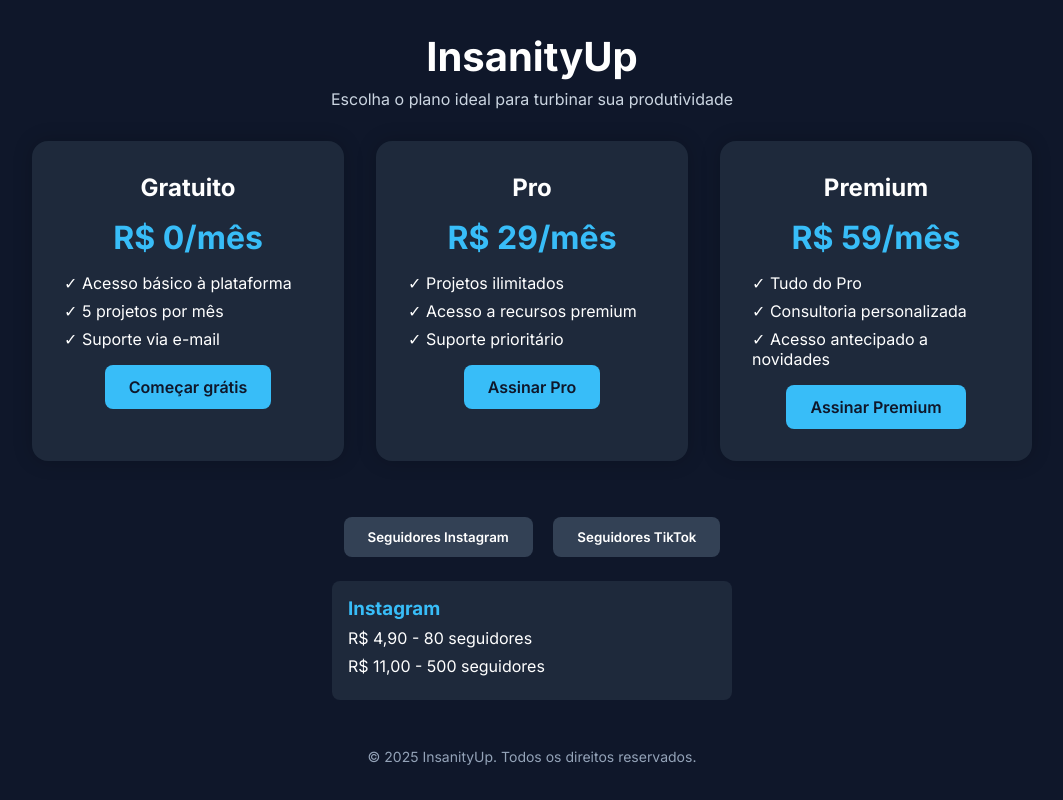
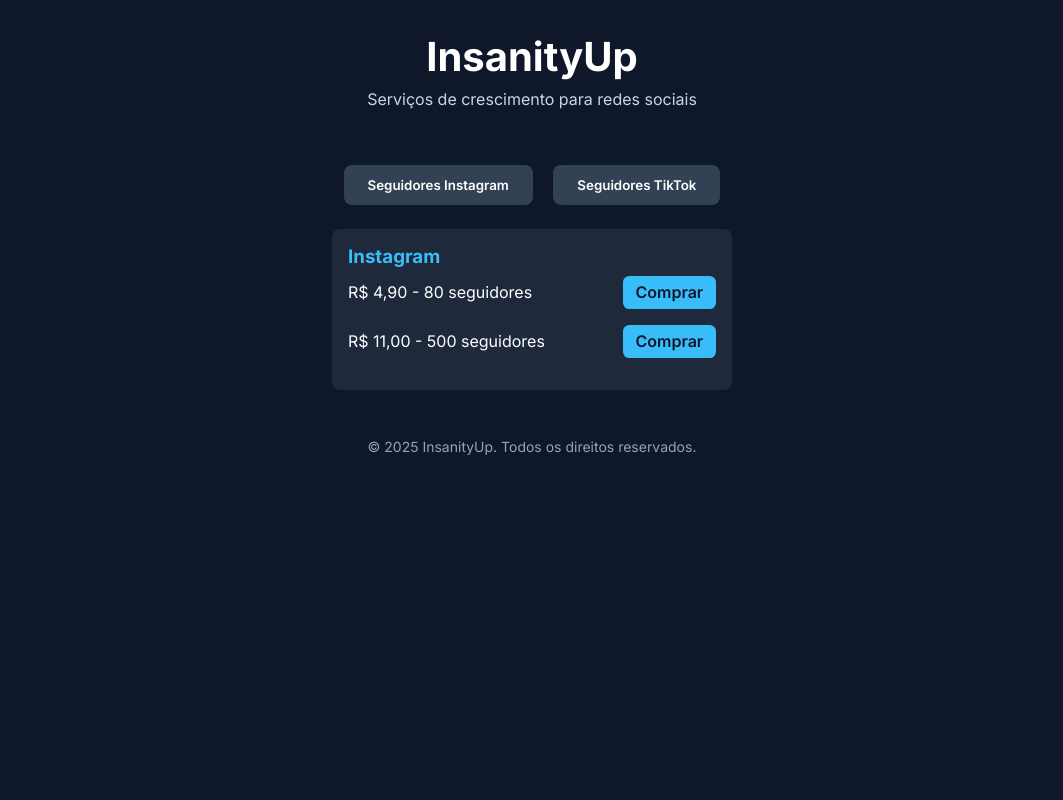
Before and after one commit to rxzimminex/NinjaLabsvendas, a plain HTML site: page index.html in a window 1280 px wide. Both pictures are taken after a click on the button "Seguidores Instagram". Shown: the whole page, without its empty margins (108-1171 px from the left). Drawn offline with Linux system fonts and the light colour scheme.

Commit message:
Update index.html

```diff
--- a/index.html
+++ b/index.html
@@ -2,7 +2,7 @@
 <head>
   <meta charset="UTF-8" />
   <meta name="viewport" content="width=device-width, initial-scale=1.0" />
-  <title>InsanityUp - Planos</title>
+  <title>InsanityUp - Serviços</title>
   <link href="https://fonts.googleapis.com/css2?family=Inter:wght@400;600;700&display=swap" rel="stylesheet">
   <style>
     * {
@@ -27,55 +27,6 @@
     header p {
       margin-top: 0.5rem;
       color: #cbd5e1;
-    }
-    .plans {
-      display: grid;
-      grid-template-columns: repeat(auto-fit, minmax(280px, 1fr));
-      gap: 2rem;
-      max-width: 1000px;
-      margin: 0 auto;
-    }
-    .plan {
-      background: #1e293b;
-      border-radius: 1rem;
-      padding: 2rem;
-      text-align: center;
-      box-shadow: 0 0 20px rgba(0,0,0,0.2);
-      transition: transform 0.3s;
-    }
-    .plan:hover {
-      transform: scale(1.05);
-    }
-    .plan h2 {
-      font-size: 1.5rem;
-      margin-bottom: 1rem;
-    }
-    .price {
-      font-size: 2rem;
-      font-weight: bold;
-      margin-bottom: 1rem;
-      color: #38bdf8;
-    }
-    .features {
-      list-style: none;
-      text-align: left;
-      margin: 1rem 0;
-    }
-    .features li {
-      margin-bottom: 0.5rem;
-    }
-    .btn {
-      display: inline-block;
-      background: #38bdf8;
-      color: #0f172a;
-      padding: 0.75rem 1.5rem;
-      border-radius: 0.5rem;
-      font-weight: 600;
-      text-decoration: none;
-      transition: background 0.3s;
-    }
-    .btn:hover {
-      background: #0ea5e9;
     }
     .menu {
       text-align: center;
@@ -113,7 +64,22 @@
       list-style: none;
     }
     .submenu ul li {
-      margin-bottom: 0.5rem;
+      margin-bottom: 1rem;
+      display: flex;
+      justify-content: space-between;
+      align-items: center;
+    }
+    .submenu a {
+      background: #38bdf8;
+      color: #0f172a;
+      padding: 0.4rem 0.8rem;
+      border-radius: 0.4rem;
+      text-decoration: none;
+      font-weight: 600;
+      transition: background 0.3s;
+    }
+    .submenu a:hover {
+      background: #0ea5e9;
     }
     footer {
       margin-top: 3rem;
@@ -126,53 +92,34 @@
 <body>
   <header>
     <h1>InsanityUp</h1>
-    <p>Escolha o plano ideal para turbinar sua produtividade</p>
-  </header>  <section class="plans">
-    <div class="plan">
-      <h2>Gratuito</h2>
-      <p class="price">R$ 0/mês</p>
-      <ul class="features">
-        <li>✓ Acesso básico à plataforma</li>
-        <li>✓ 5 projetos por mês</li>
-        <li>✓ Suporte via e-mail</li>
-      </ul>
-      <a href="https://wa.me/message/VFKB3THTP2G5I1" class="btn" target="_blank">Começar grátis</a>
-    </div>
-    <div class="plan">
-      <h2>Pro</h2>
-      <p class="price">R$ 29/mês</p>
-      <ul class="features">
-        <li>✓ Projetos ilimitados</li>
-        <li>✓ Acesso a recursos premium</li>
-        <li>✓ Suporte prioritário</li>
-      </ul>
-      <a href="https://wa.me/message/VFKB3THTP2G5I1" class="btn" target="_blank">Assinar Pro</a>
-    </div>
-    <div class="plan">
-      <h2>Premium</h2>
-      <p class="price">R$ 59/mês</p>
-      <ul class="features">
-        <li>✓ Tudo do Pro</li>
-        <li>✓ Consultoria personalizada</li>
-        <li>✓ Acesso antecipado a novidades</li>
-      </ul>
-      <a href="https://wa.me/message/VFKB3THTP2G5I1" class="btn" target="_blank">Assinar Premium</a>
-    </div>
-  </section>  <div class="menu">
+    <p>Serviços de crescimento para redes sociais</p>
+  </header>  <div class="menu">
     <button onclick="toggleMenu('instagram')">Seguidores Instagram</button>
     <button onclick="toggleMenu('tiktok')">Seguidores TikTok</button><div id="instagram" class="submenu">
   <h3>Instagram</h3>
   <ul>
-    <li>R$ 4,90 - 80 seguidores</li>
-    <li>R$ 11,00 - 500 seguidores</li>
+    <li>
+      <span>R$ 4,90 - 80 seguidores</span>
+      <a href="https://wa.me/message/VFKB3THTP2G5I1" target="_blank">Comprar</a>
+    </li>
+    <li>
+      <span>R$ 11,00 - 500 seguidores</span>
+      <a href="https://wa.me/message/VFKB3THTP2G5I1" target="_blank">Comprar</a>
+    </li>
   </ul>
 </div>
 
 <div id="tiktok" class="submenu">
   <h3>TikTok</h3>
   <ul>
-    <li>R$ 4,90 - 80 seguidores</li>
-    <li>R$ 11,00 - 500 seguidores</li>
+    <li>
+      <span>R$ 4,90 - 80 seguidores</span>
+      <a href="https://wa.me/message/VFKB3THTP2G5I1" target="_blank">Comprar</a>
+    </li>
+    <li>
+      <span>R$ 11,00 - 500 seguidores</span>
+      <a href="https://wa.me/message/VFKB3THTP2G5I1" target="_blank">Comprar</a>
+    </li>
   </ul>
 </div>
 
```
